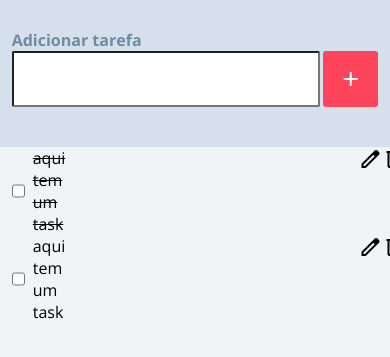
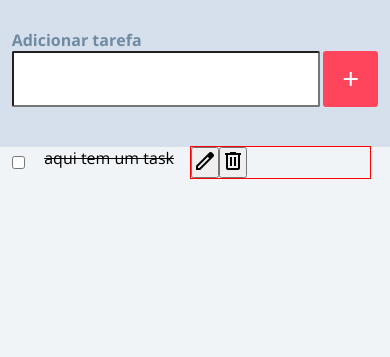
Before and after one commit to FeitosaJP/todolistcheckpoint, a plain HTML site: page index.html in a window 390 px wide. Shown: the part 141-498 px from the top of the page. Drawn offline with nearby package versions, Linux system fonts and the light colour scheme.

Commit message:
Alteração no codigo css para deixar responsivo, porém falta arrumar ainda os icones, colocá-los à direita

```diff
--- a/css/style.css
+++ b/css/style.css
@@ -131,14 +131,33 @@ header {
 }
 
 .task{
+  /* outline: solid 1px red; */
+  width: 46vw;
   display:flex;
-  justify-content: space-between;
+  flex-direction: row;
+  gap: 5vw;
 }
 
-.typetask{
-  padding-left: var(--spacing-small);
+/* .typetask{
+  margin-left: 15%;
+  display: inline-block;
+} */
+
+.botao{
+  /* outline: solid 1px green; */
+  width: 46vw;
+  display: flex;
+  flex-direction: row;
+  text-align: center;
+  outline: solid 1px red;
 }
 
-.taskbuttonedit{
-  margin-left: 80%;
+.icon{
+  gap: 46vw;
 }
+
+.teste{
+  display: flex;
+  flex-direction: row;
+  text-align: center;
+}
--- a/index.html
+++ b/index.html
@@ -44,19 +44,24 @@
       </div>
     </section>
     <section class="tasksection">
-      <div class="container">
+      <!-- <div class="container"> -->
+        <div class="container teste">
         <div class="task">
           <input type="checkbox" name="" id="" />
           <p class="typetask"><s> aqui tem um task </s></p>
-          <button class="button task taskbuttonedit">
+        </div>
+        <div class="botao">
+          <button class="icon">
             <i class="material-symbols-outlined"> edit </i>
           </button>
-          <button class="button task taskbutton">
+          <button class="icon">
             <i class="material-symbols-outlined"> delete </i>
           </button>
         </div>
         </div>
-        <div class="container">
+      <!-- </div> -->
+
+        <!-- <div class="container">
 
           <div class="task">
           <input type="checkbox" name="" id="" />
@@ -70,7 +75,7 @@
           </div>
 
         </div>
-      </div>
+      </div> -->
     </section>
     <footer class="rodape">
 
```
